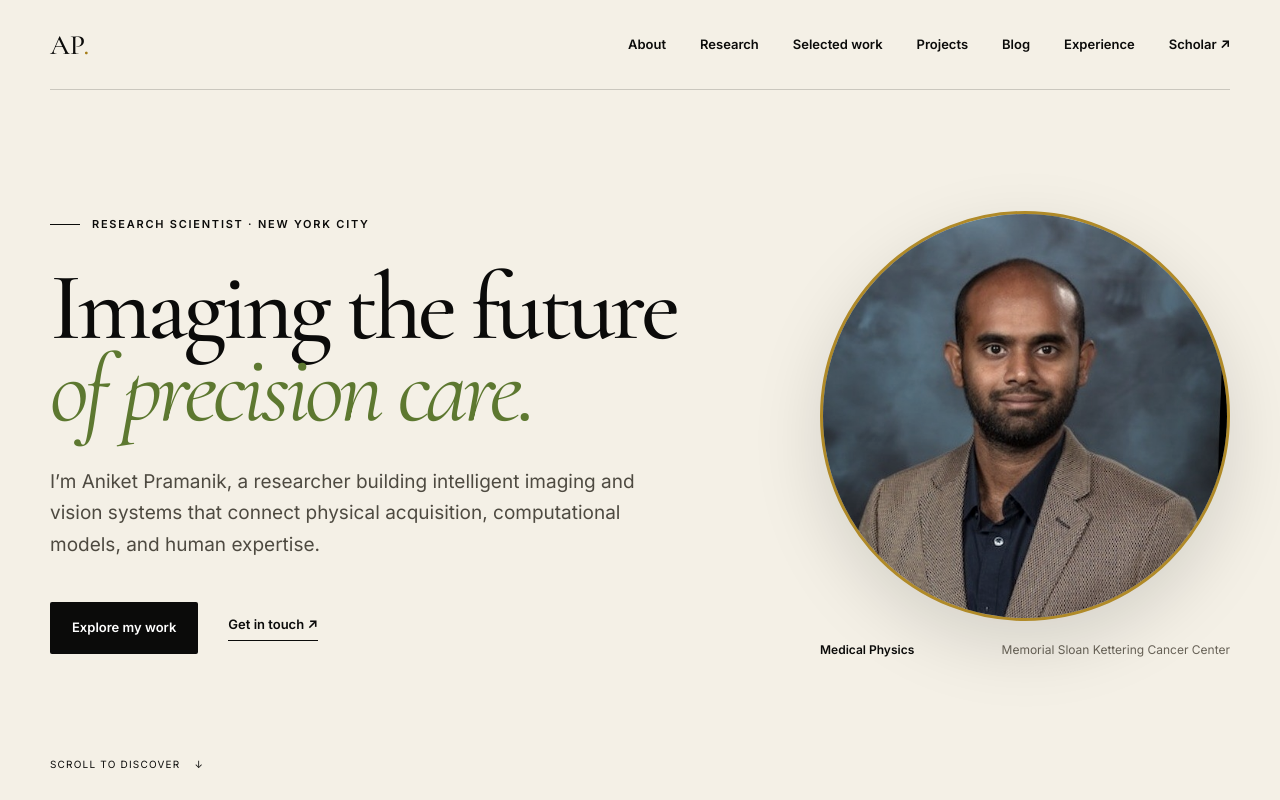
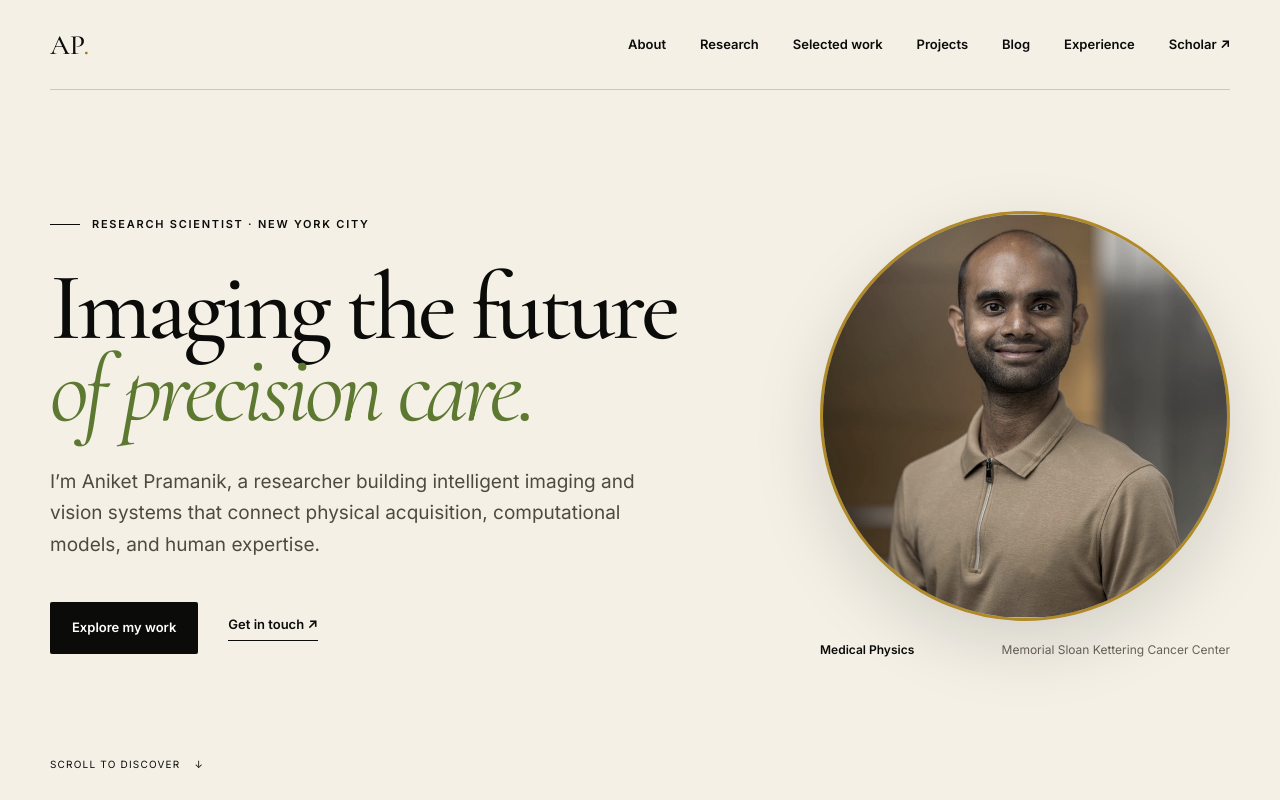
Before and after one commit to anikpram/anikpram.github.io, a Next.js app: page / in a window 1280 px wide. Shown: the top 800 px of the page. Built offline with nearby package versions, Linux system fonts and the light colour scheme.

Commit message:
Update homepage portrait

```diff
--- a/app/page.tsx
+++ b/app/page.tsx
@@ -104,7 +104,7 @@ export default function Home() {
         </div>
         <div className="portrait-wrap">
           <div className="portrait-frame">
-            <img src="/aniket-pramanik.png" alt="Portrait of Aniket Pramanik" />
+            <img src="/aniket-pramanik.jpg" alt="Portrait of Aniket Pramanik" />
           </div>
           <p className="portrait-label">
             Medical Physics
```
Also changed, not shown: public/aniket-pramanik.jpg (added), public/aniket-pramanik.png (deleted).
